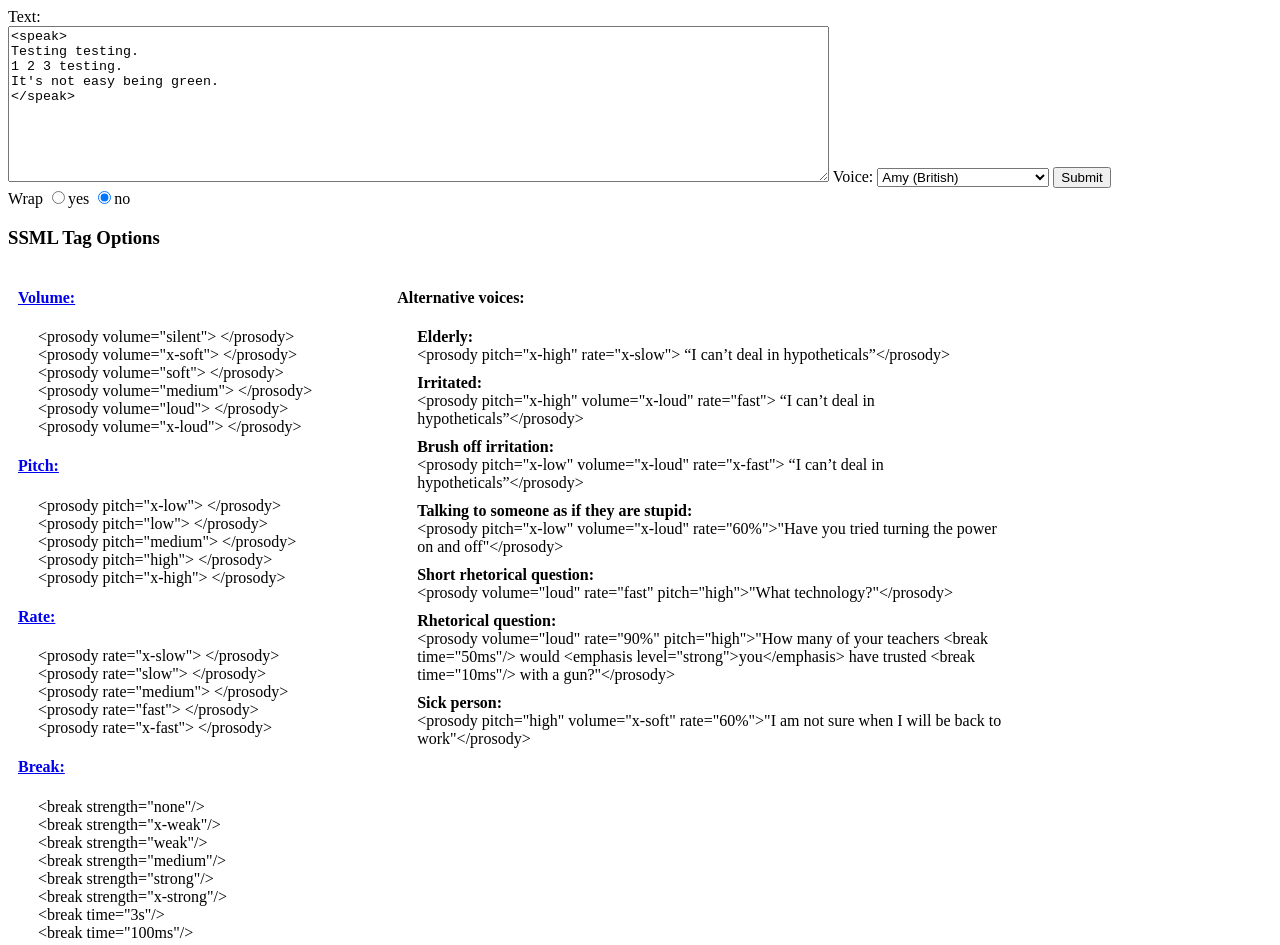
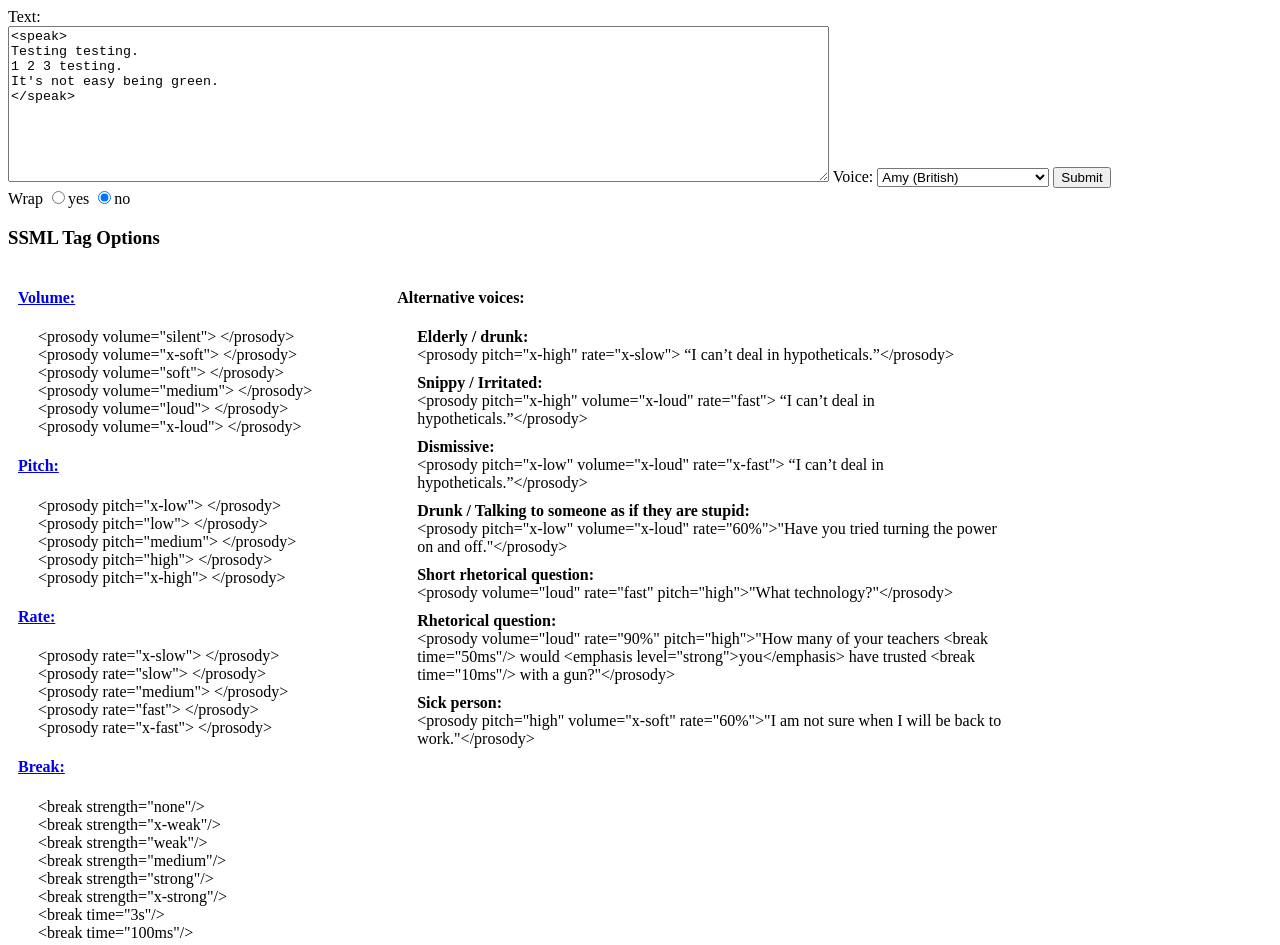
Before and after one commit to ftlabs/autovoice-podcast, a website: page static/snippet.html in a window 1280 px wide. Shown: the top 945 px of the page. Drawn offline with Linux system fonts and the light colour scheme.

Commit message:
tweaked descriptions

```diff
--- a/static/snippet.html
+++ b/static/snippet.html
@@ -108,20 +108,20 @@
       </div>
       <div class="column-two">
         <ul><h4>Alternative voices:</h4>
-          <li><strong>Elderly:</strong></li>
-            <li class="tag">&ltprosody pitch="x-high" rate="x-slow"&gt “I can’t deal in hypotheticals”&lt/prosody&gt</li>
-          <li><strong>Irritated:</strong></li>
-            <li class="tag">&ltprosody pitch="x-high" volume="x-loud" rate="fast"> “I can’t deal in hypotheticals”&lt/prosody&gt</li>
-          <li><strong>Brush off irritation:</strong></li>
-            <li class="tag">&ltprosody pitch="x-low" volume="x-loud" rate="x-fast"> “I can’t deal in hypotheticals”&lt/prosody&gt</li>
-          <li><strong>Talking to someone as if they are stupid:</strong></li>
-            <li class="tag">&ltprosody pitch="x-low" volume="x-loud" rate="60%">"Have you tried turning the power on and off"&lt/prosody&gt</li>
+          <li><strong>Elderly / drunk:</strong></li>
+            <li class="tag">&ltprosody pitch="x-high" rate="x-slow"&gt “I can’t deal in hypotheticals.”&lt/prosody&gt</li>
+          <li><strong>Snippy / Irritated:</strong></li>
+            <li class="tag">&ltprosody pitch="x-high" volume="x-loud" rate="fast"> “I can’t deal in hypotheticals.”&lt/prosody&gt</li>
+          <li><strong>Dismissive:</strong></li>
+            <li class="tag">&ltprosody pitch="x-low" volume="x-loud" rate="x-fast"> “I can’t deal in hypotheticals.”&lt/prosody&gt</li>
+          <li><strong>Drunk / Talking to someone as if they are stupid:</strong></li>
+            <li class="tag">&ltprosody pitch="x-low" volume="x-loud" rate="60%">"Have you tried turning the power on and off."&lt/prosody&gt</li>
           <li><strong>Short rhetorical question:</strong></li>
             <li class="tag">&ltprosody volume="loud" rate="fast" pitch="high"&gt"What technology?"&lt/prosody&gt</li>
           <li><strong>Rhetorical question:</strong></li>
             <li class="tag">&ltprosody volume="loud" rate="90%" pitch="high"&gt"How many of your teachers &ltbreak time="50ms"/&gt would &ltemphasis level="strong"&gtyou&lt/emphasis&gt have trusted &ltbreak time="10ms"/> with a gun?"&lt/prosody&gt</li>
           <li><strong>Sick person:</strong></li>
-            <li class="tag">&ltprosody pitch="high" volume="x-soft" rate="60%">"I am not sure when I will be back to work"&lt/prosody&gt</li>
+            <li class="tag">&ltprosody pitch="high" volume="x-soft" rate="60%">"I am not sure when I will be back to work."&lt/prosody&gt</li>
         </ul>
       </div>
   </body>
```
